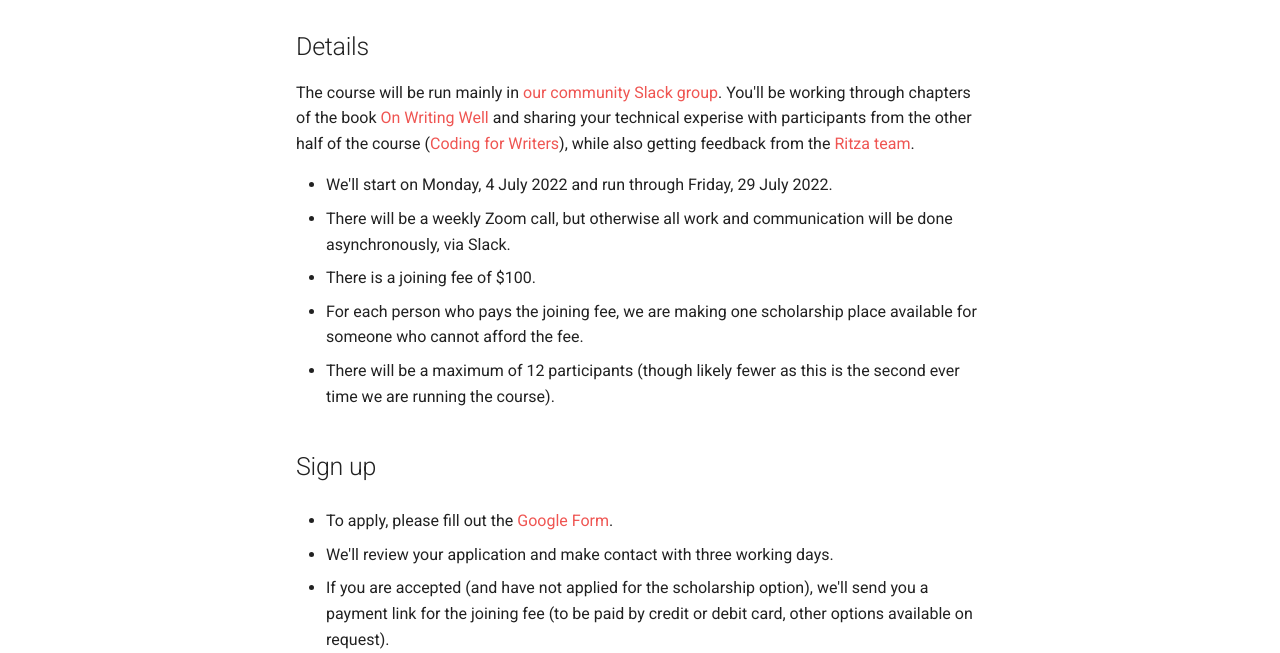
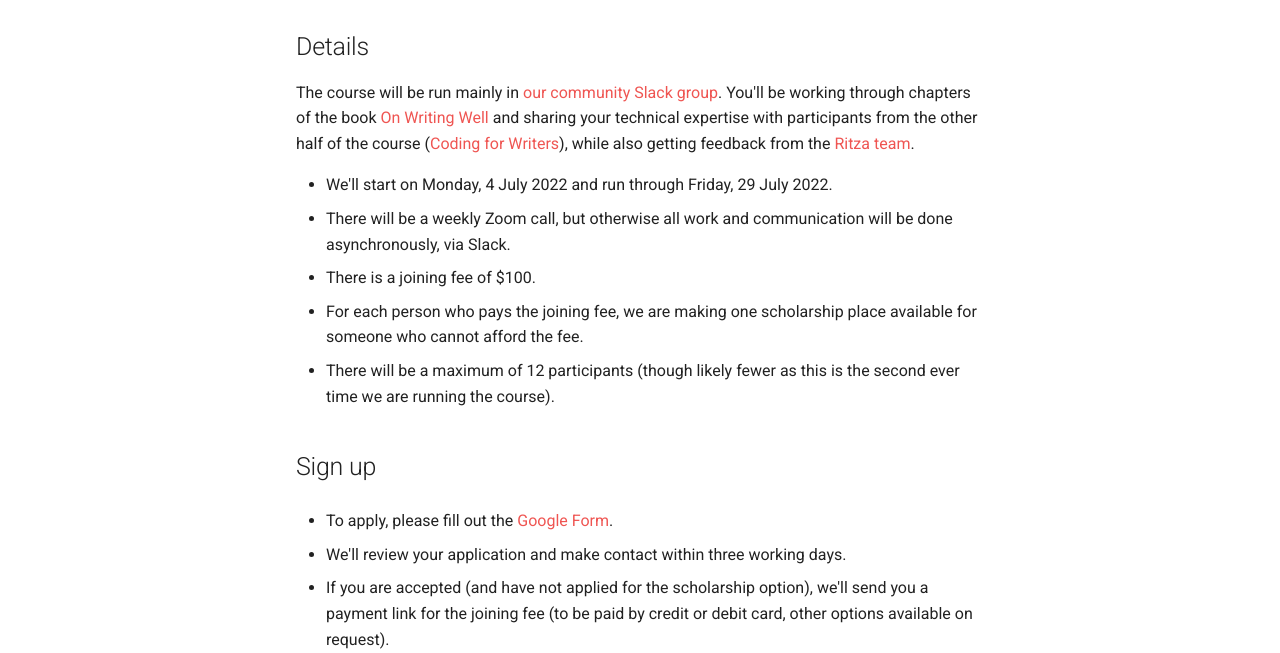
Before and after one commit to ritza-co/styleguide.ritza.co, an MkDocs documentation site: the page built from docs/writing-course/writing-for-coders.md, in a window 1280 px wide and 900 px high, scrolled down 954 px. Shown: the part 152-805 px from the top of the window. Built offline with MkDocs 1.6.1 and Material for MkDocs 9.7.7, drawn with Linux system fonts in a browser that asks for light colours.

Commit message:
Tiny spelling/grammar fix in writing-for-coders

```diff
--- a/docs/writing-course/writing-for-coders.md
+++ b/docs/writing-course/writing-for-coders.md
@@ -16,7 +16,7 @@
 
 ## Details
 
-The course will be run mainly in [our community Slack group](https://ritza.co/slack.html). You'll be working through chapters of the book [On Writing Well](https://www.amazon.com/Writing-Well-Classic-Guide-Nonfiction/dp/0060891548) and sharing your technical experise with participants from the other half of the course ([Coding for Writers](./coding-for-writers.md)), while also getting feedback from the [Ritza team](https://ritza.co/team.html).
+The course will be run mainly in [our community Slack group](https://ritza.co/slack.html). You'll be working through chapters of the book [On Writing Well](https://www.amazon.com/Writing-Well-Classic-Guide-Nonfiction/dp/0060891548) and sharing your technical expertise with participants from the other half of the course ([Coding for Writers](./coding-for-writers.md)), while also getting feedback from the [Ritza team](https://ritza.co/team.html).
 
 * We'll start on Monday, 4 July 2022 and run through Friday, 29 July 2022.
 * There will be a weekly Zoom call, but otherwise all work and communication will be done asynchronously, via Slack.
@@ -28,7 +28,7 @@
 ## Sign up
 * To apply, please fill out the [Google Form](https://forms.gle/sQthG5LcaSUnY6Wt8).
 
-* We'll review your application and make contact with three working days.
+* We'll review your application and make contact within three working days.
 * If you are accepted (and have not applied for the scholarship option), we'll send you a payment link for the joining fee (to be paid by credit or debit card, other options available on request).
 * You will be accepted if:
     * You have some demonstrable writing experience.
```
